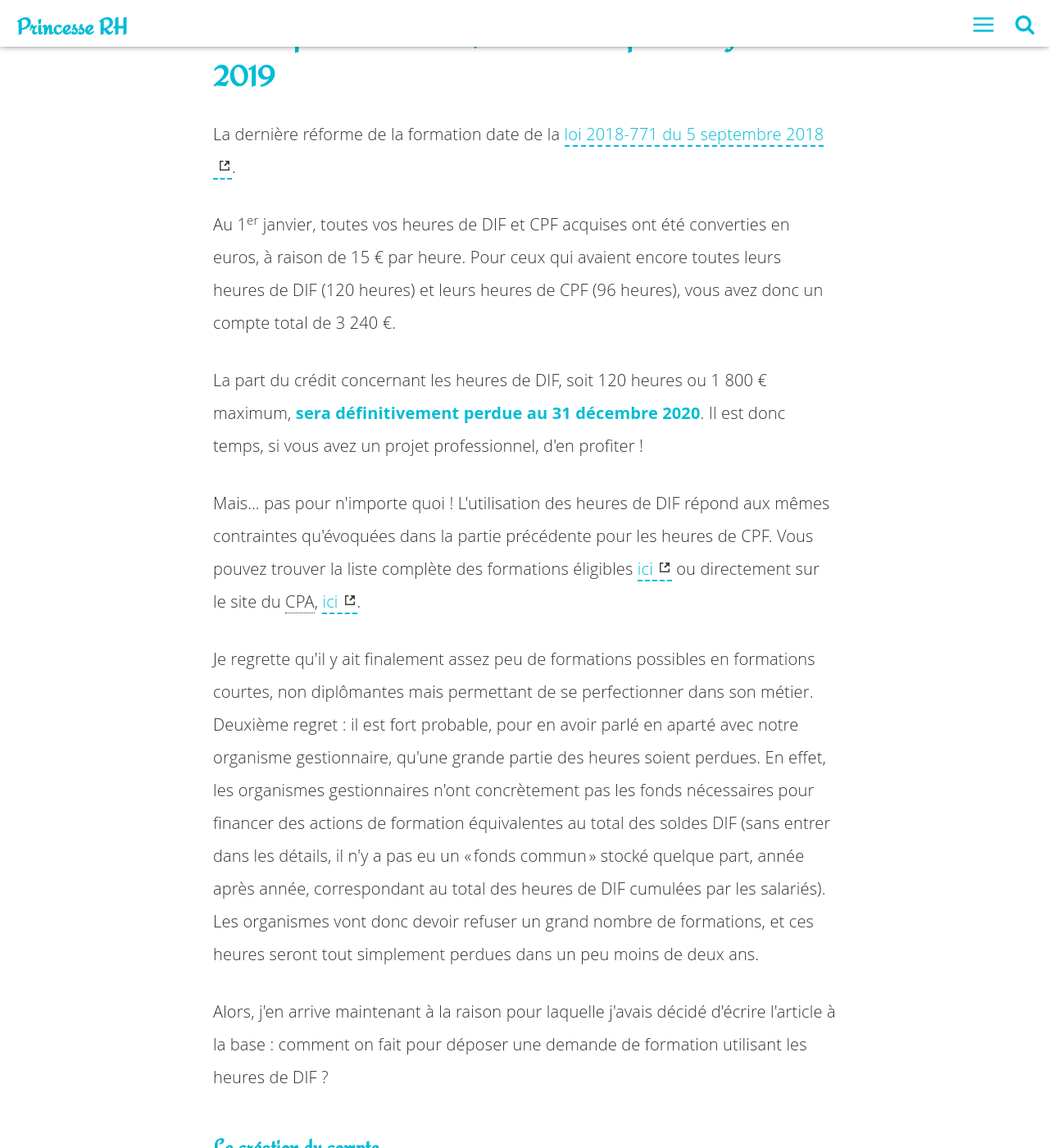
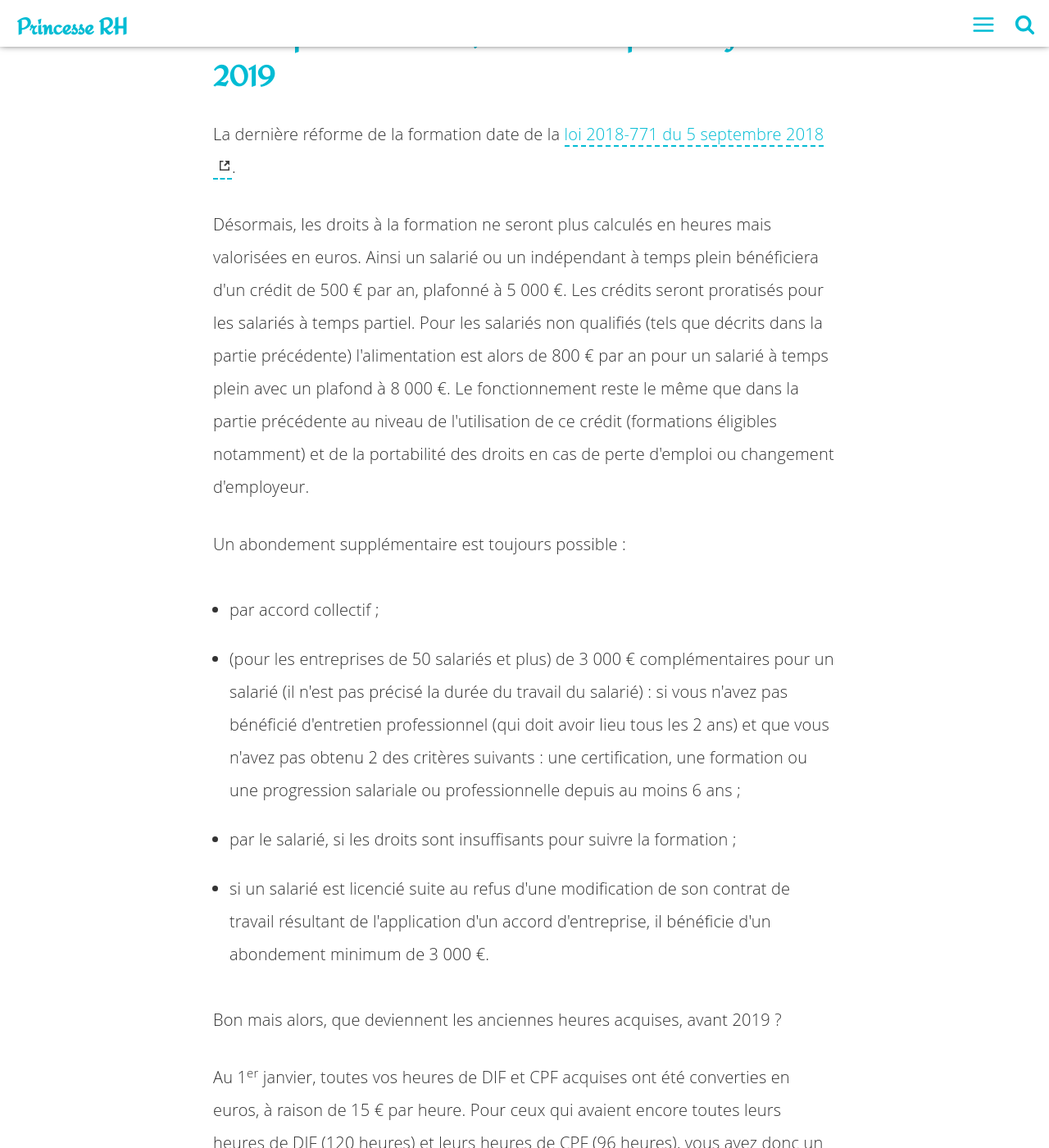
Before and after one commit to Libelilou/libelilou.github.io, a Jekyll site: the page built from _posts/rh/2019-03-17-formation.md, in a window 1280 px wide and 1400 px high, scrolled down 9472 px. Shown: the whole window at 82% size. Built offline with Jekyll 4.4.1, drawn with Linux system fonts in a browser that asks for light colours; comment, search, counter and statistics services are not loaded; some of the changed text lies outside the part shown.

Commit message:
Ajout partie CPF 2019

```diff
--- a/_posts/rh/2019-03-17-formation.md
+++ b/_posts/rh/2019-03-17-formation.md
@@ -135,6 +135,17 @@ Contrairement aux heures de <abbr title="Droit Individuel à la Formation">DIF</
 
 La dernière réforme de la formation date de la [loi 2018-771 du 5 septembre 2018](https://www.legifrance.gouv.fr/affichTexteArticle.do;jsessionid=7AC7096DFC604C331D4AE4B2BA156556.tplgfr44s_1?cidTexte=JORFTEXT000037367660&idArticle=LEGIARTI000037368676&dateTexte=20190315&categorieLien=id#LEGIARTI000037368676).
 
+Désormais, les droits à la formation ne seront plus calculés en heures mais valorisées en euros. Ainsi un salarié ou un indépendant à temps plein bénéficiera d'un crédit de 500 € par an, plafonné à 5 000 €. Les crédits seront proratisés pour les salariés à temps partiel. Pour les salariés non qualifiés (tels que décrits dans la partie précédente) l'alimentation est alors de 800 € par an pour un salarié à temps plein avec un plafond à 8 000 €. Le fonctionnement reste le même que dans la partie précédente au niveau de l'utilisation de ce crédit (formations éligibles notamment) et de la portabilité des droits en cas de perte d'emploi ou changement d'employeur.
+
+Un abondement supplémentaire est toujours possible :
+
+- par accord collectif ;
+- (pour les entreprises de 50 salariés et plus) de 3 000 € complémentaires pour un salarié (il n'est pas précisé la durée du travail du salarié) : si vous n'avez pas bénéficié d'entretien professionnel (qui doit avoir lieu tous les 2 ans) et que vous n'avez pas obtenu 2 des critères suivants : une certification, une formation ou une progression salariale ou professionnelle depuis au moins 6 ans ;
+- par le salarié, si les droits sont insuffisants pour suivre la formation ;
+- si un salarié est licencié suite au refus d'une modification de son contrat de travail résultant de l'application d'un accord d'entreprise, il bénéficie d'un abondement minimum de 3 000 €.
+
+Bon mais alors, que deviennent les anciennes heures acquises, avant 2019 ?
+
 Au 1er janvier, toutes vos heures de DIF et CPF acquises ont été converties en euros, à raison de 15 € par heure. Pour ceux qui avaient encore toutes leurs heures de DIF (120 heures) et leurs heures de CPF (96 heures), vous avez donc un compte total de 3 240 €.
 
 La part du crédit concernant les heures de DIF, soit 120 heures ou 1 800 € maximum, **sera définitivement perdue au 31 décembre 2020**. Il est donc temps, si vous avez un projet professionnel, d'en profiter !
@@ -142,6 +153,8 @@ La part du crédit concernant les heures de DIF, soit 120 heures ou 1 800 € ma
 Mais... pas pour n'importe quoi ! L'utilisation des heures de DIF répond aux mêmes contraintes qu'évoquées dans la partie précédente pour les heures de CPF. Vous pouvez trouver la liste complète des formations éligibles [ici](http://intercariforef.org/formations/recherche-formations.html) ou directement sur le site du <abbr title="Compte Personnel d'Activité">CPA</abbr>, [ici](https://www.moncompteactivite.gouv.fr/cpa-public/gestionnaires-cpf/documents-telecharger/listes-de-certifications-eligibles).
 
 Je regrette qu'il y ait finalement assez peu de formations possibles en formations courtes, non diplômantes mais permettant de se perfectionner dans son métier. Deuxième regret : il est fort probable, pour en avoir parlé en aparté avec notre organisme gestionnaire, qu'une grande partie des heures soient perdues. En effet, les organismes gestionnaires n'ont concrètement pas les fonds nécessaires pour financer des actions de formation équivalentes au total des soldes DIF (sans entrer dans les détails, il n'y a pas eu un "fonds commun" stocké quelque part, année après année, correspondant au total des heures de DIF cumulées par les salariés). Les organismes vont donc devoir refuser un grand nombre de formations, et ces heures seront tout simplement perdues dans un peu moins de deux ans.
+
+Dernière remarque : si la formation souhaitée se déroule, même en partie, sur votre temps de travail, vous devrez obtenir une autorisation de la part de votre employeur 60 jours avant le début de la formation si celle-ci dure moins de 6 mois, 120 jours avant au-delà.
 
 Alors, j'en arrive maintenant à la raison pour laquelle j'avais décidé d'écrire l'article à la base : comment on fait pour déposer une demande de formation utilisant les heures de DIF ?
 
```
